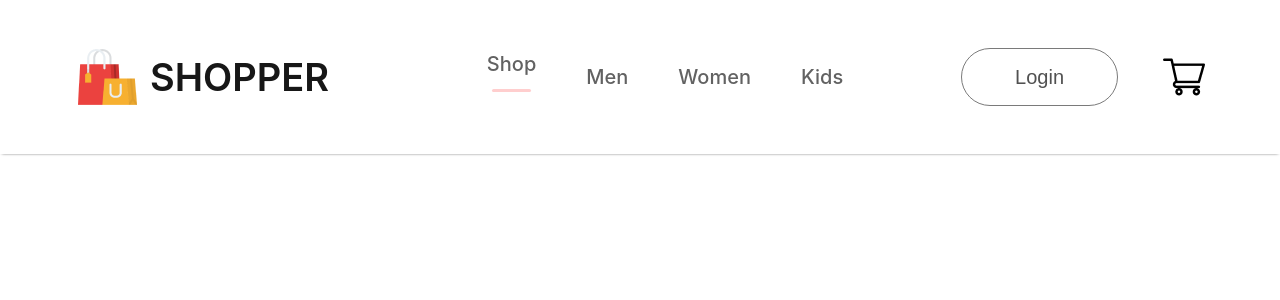
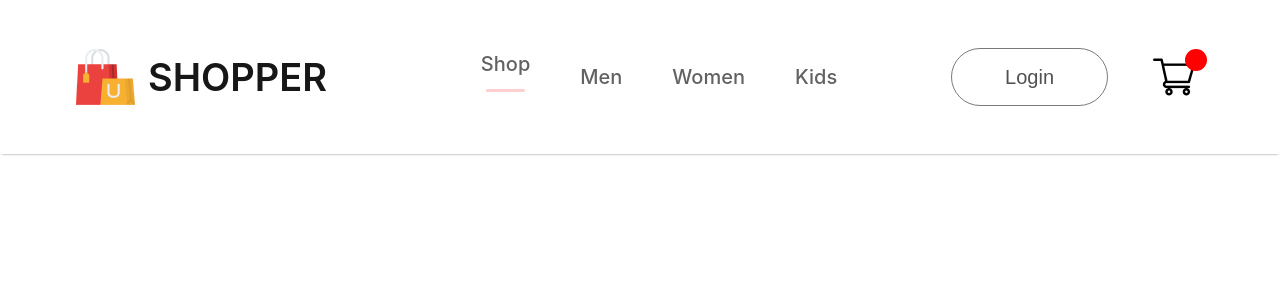
Before and after one commit to nguyetanhdam/ecommerce, a React (Create React App) app: page / in a window 1280 px wide. Shown: the top 300 px of the page. Built offline with nearby package versions, Linux system fonts and the light colour scheme.

Commit message:
add nav-cart-count

```diff
--- a/src/Components/Navbar/Navbar.css
+++ b/src/Components/Navbar/Navbar.css
@@ -62,3 +62,21 @@
     background: white;
     cursor: pointer;
   }
+
+.nav-login-cart button:active {
+    background: #f3f3f3;
+}
+
+.nav-cart-count {
+    width: 22px;
+    height: 22px;
+    display: flex;
+    justify-content: center;
+    align-items: center;
+    margin-top: -35px;
+    margin-left: -55px;
+    border-radius: 11px;
+    font-size: 14px;
+    background: red;
+    color: white;
+}
--- a/src/Components/Navbar/Navbar.jsx
+++ b/src/Components/Navbar/Navbar.jsx
@@ -19,6 +19,7 @@
         <div className='nav-login-cart'>
             <button>Login</button>
             <img src={cart_logo} alt="" />
+            <div className='nav-cart-count'></div>
         </div>
     </div>
   )
```
